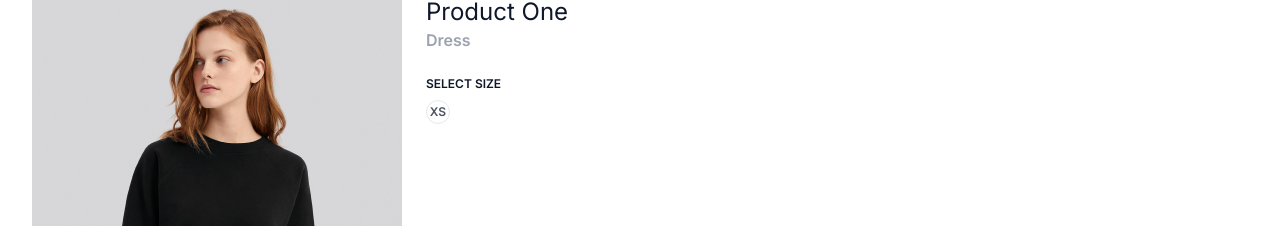
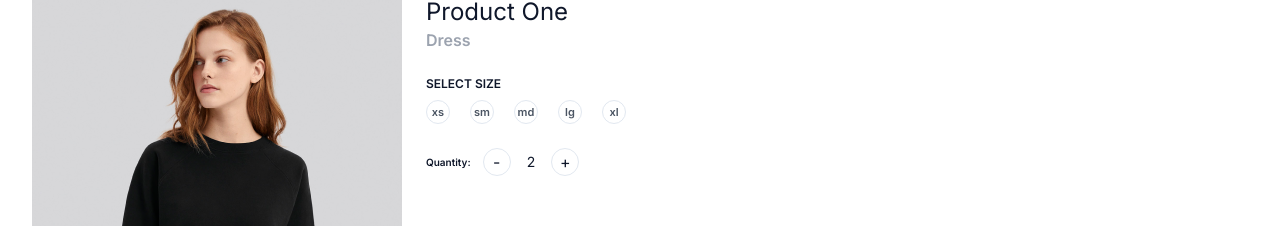
Before and after one commit to Abdullah-Younus/Shadcn-ui-ecommerce, a Next.js app: page /products/1 in a window 1280 px wide. Shown: the part 196-422 px from the top of the page. Built offline with nearby package versions, Linux system fonts and the light colour scheme.

Commit message:
local changes

```diff
--- a/src/app/products/[id]/page.tsx
+++ b/src/app/products/[id]/page.tsx
@@ -1,6 +1,7 @@
 import { products } from "@/utils/mock";
 import { ProductCard } from "@/components/ProductCard";
 import Image, { StaticImageData } from "next/image";
+import Quantity from "@/components/Quantity";
 
 
 const getProductDetails = (id: number) => {
@@ -8,6 +9,13 @@ const getProductDetails = (id: number) => {
 }
 
 
+const sizes = [
+    "xs",
+    "sm",
+    "md",
+    "lg",
+    "xl"
+]
 
 export default function Page({ params }: { params: { id: number } }) {
 
@@ -29,8 +37,18 @@ export default function Page({ params }: { params: { id: number } }) {
                         </div>
                         <div>
                             <h3 className="text-xs mt-6 font-semibold">SELECT SIZE</h3>
-                            <div className="h-6 w-6 border rounded-full hover:shadow-xl mt-2 flex justify-center items-center">
-                                <span className="text-xs font-semibold text-center text-gray-600">XS</span>
+
+                            <div className="flex gap-x-5">
+                                {sizes.map((size, index) => (
+                                    <div key={index} className="flex justify-center items-center h-6 w-6 border rounded-full hover:shadow-xl mt-2">
+                                        <span className="text-[11px] font-semibold text-center text-gray-600">{size}</span>
+                                    </div>
+                                ))}
+                            </div>
+                            {/* Quantity  */}
+                            <div className="flex gap-x-3 mt-6 items-center">
+                                <h3 className="text-[10px] font-semibold">Quantity:</h3>
+                                <Quantity />
                             </div>
                         </div>
                     </div>
--- /dev/null
+++ b/src/components/Quantity.tsx
@@ -0,0 +1,27 @@
+"use client";
+
+import { useState } from "react";
+
+const Quantity = () => {
+
+    const [num, setNum] = useState(1)
+
+    return (
+        <div className="flex gap-x-4 items-center">
+            {/* Miunus   */}
+            <button className="border h-7 w-7 rounded-full flex justify-center items-center" onClick={() => { setNum(num - 1) }}>
+                -
+            </button>
+            {/* Number   */}
+            <span className="text-sm">
+                2
+            </span>
+            {/* Plus   */}
+            <button className="border h-7 w-7 rounded-full flex justify-center items-center" onClick={() => { setNum(num + 1) }}>
+                +
+            </button>
+        </div>
+    )
+}
+
+export default Quantity;
```
